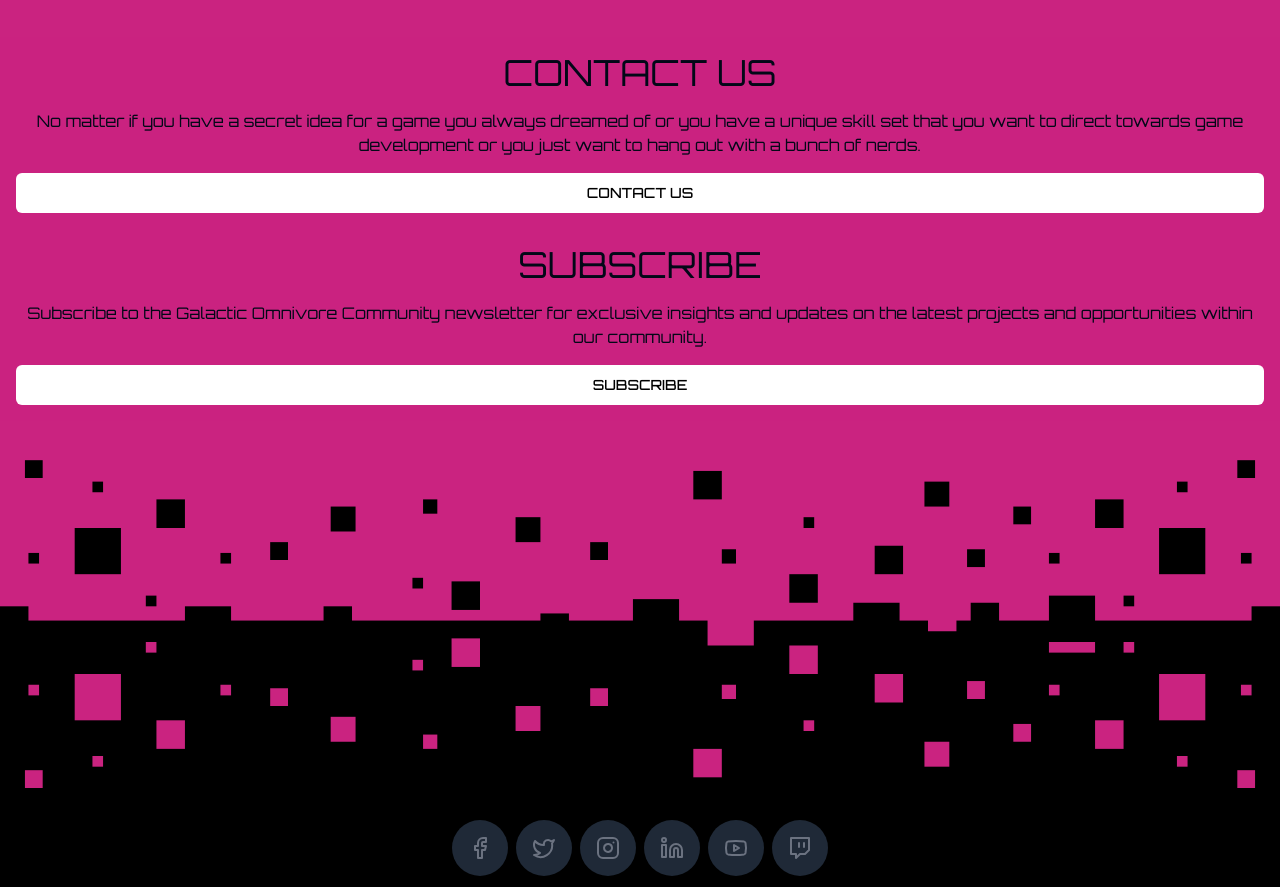
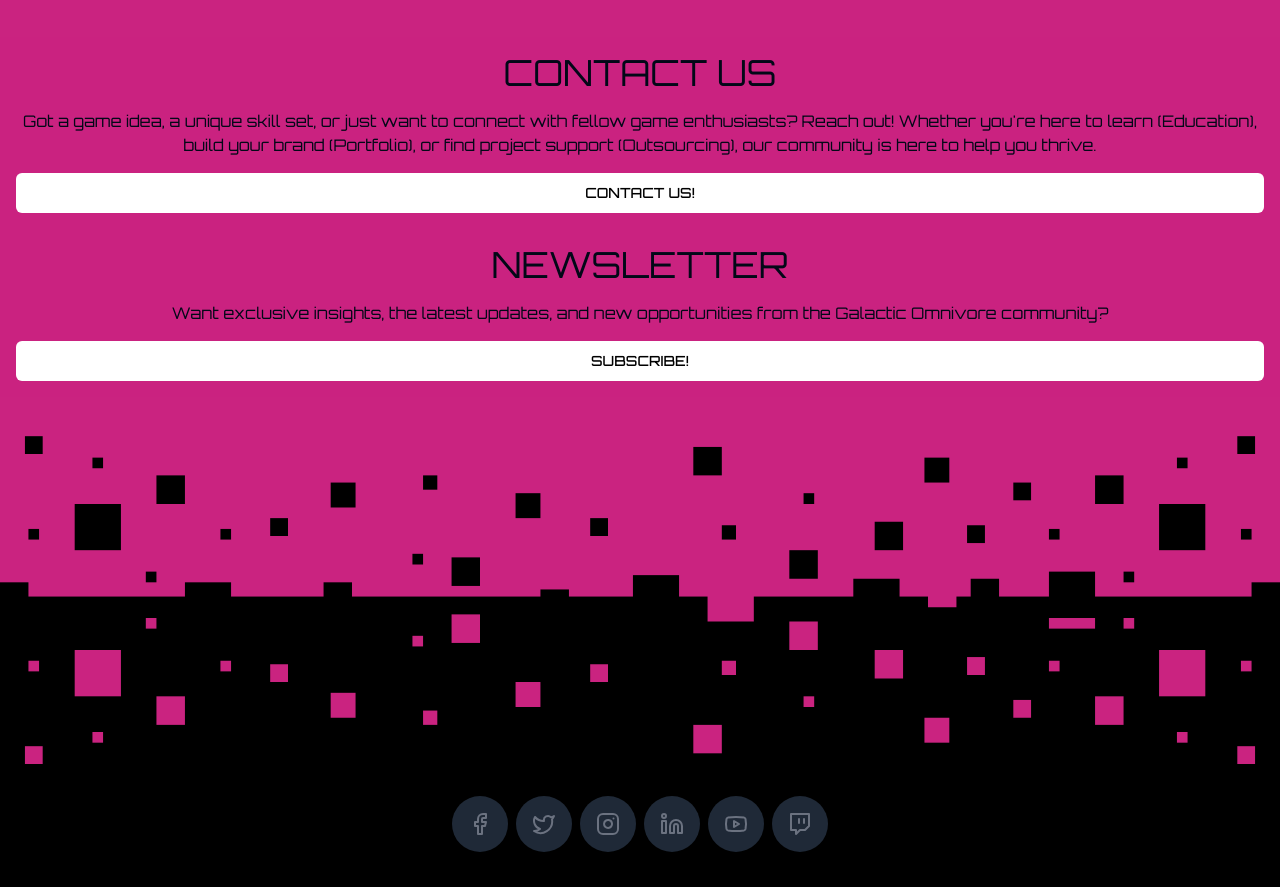
Before and after one commit to GalacticOmnivoreElder/gowebsite, a Next.js app: page / in a window 1280 px wide. Shown: the part 5638-6525 px from the top of the page. Built offline with nearby package versions, Linux system fonts and the light colour scheme.

Commit message:
Update Contact us and Newsletter Text

```diff
--- a/src/app/page.js
+++ b/src/app/page.js
@@ -441,13 +441,13 @@ const ContactUs = () => {
     <div className={`flex justify-center flex-col p-4 bg-[${magenta}]`}>
       <div className="text-4xl text-center mb-4">CONTACT US</div>
       <div className="text-center">
-        No matter if you have a secret idea for a game you always dreamed of or
-        you have a unique skill set that you want to direct towards game
-        development or you just want to hang out with a bunch of nerds.
+      Got a game idea, a unique skill set, or just want to connect with fellow game enthusiasts?
+      Reach out! Whether you're here to learn (Education), build your brand (Portfolio), or find
+      project support (Outsourcing), our community is here to help you thrive.
       </div>
       <a href="mailto:galacticomnivore@gmail.com" className="w-full">
         <Button className="bg-white text-black p-4 mt-4 w-full">
-          CONTACT US
+          CONTACT US!
         </Button>
       </a>
     </div>
@@ -458,15 +458,14 @@ const ContactUs = () => {
 const Newsletter = () => {
   return (
     <div className={`flex justify-center flex-col p-4 bg-[${magenta}]`}>
-      <div className="text-4xl text-center mb-4">SUBSCRIBE</div>
+      <div className="text-4xl text-center mb-4">NEWSLETTER</div>
       <div className="text-center">
-        Subscribe to the Galactic Omnivore Community newsletter for
-        exclusive insights and updates on the latest projects and
-        opportunities within our community.
+      Want exclusive insights, the latest updates, and new
+      opportunities from the Galactic Omnivore community?
       </div>
       <a href="https://forms.gle/QGDQWhbRQGfc8YaY9" className="w-full">
         <Button className="bg-white text-black p-4 mt-4 w-full">
-          SUBSCRIBE
+          SUBSCRIBE!
         </Button>
       </a>
     </div>
```
